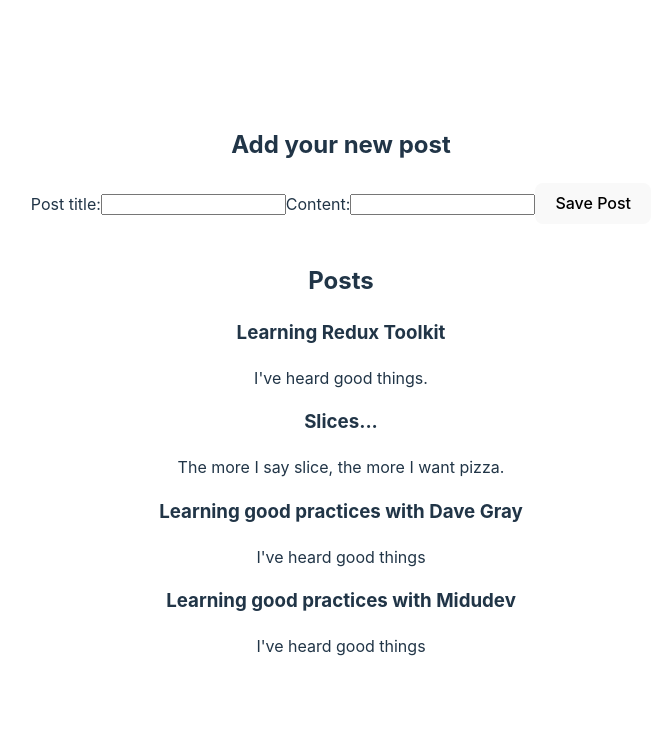
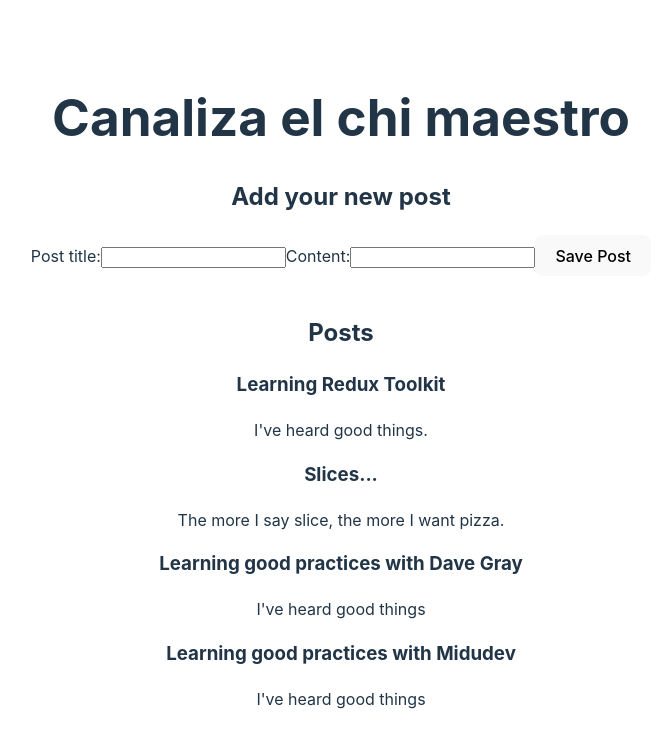
Before and after one commit to lucaslopezdev/practice-toolkit, a React (Vite) app: page / in a window 1280 px wide. Shown: the top 748 px of the page, without its empty margins (299-961 px from the left). Built offline with nearby package versions, Linux system fonts and the light colour scheme.

Commit message:
generando conflicto en rama de prueba

```diff
--- a/src/App.jsx
+++ b/src/App.jsx
@@ -9,6 +9,7 @@
 
   return (
     <div>
+      <h1>Canaliza el chi maestro</h1>
       <PostForm/>
       <PostsList/>
     </div>
```
